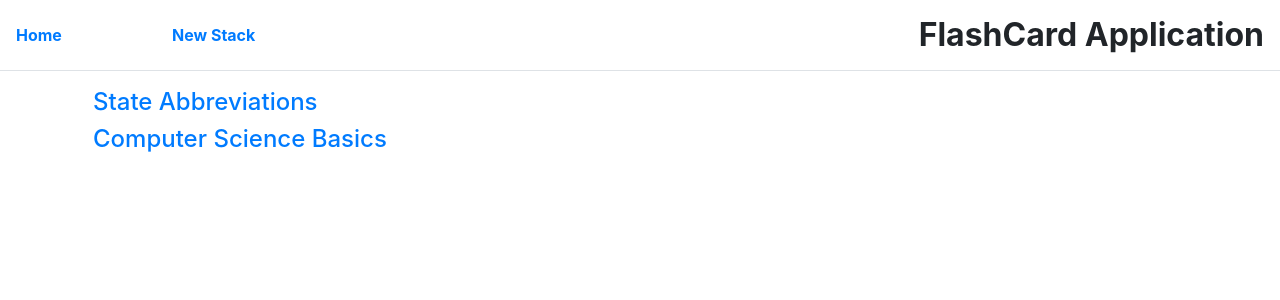
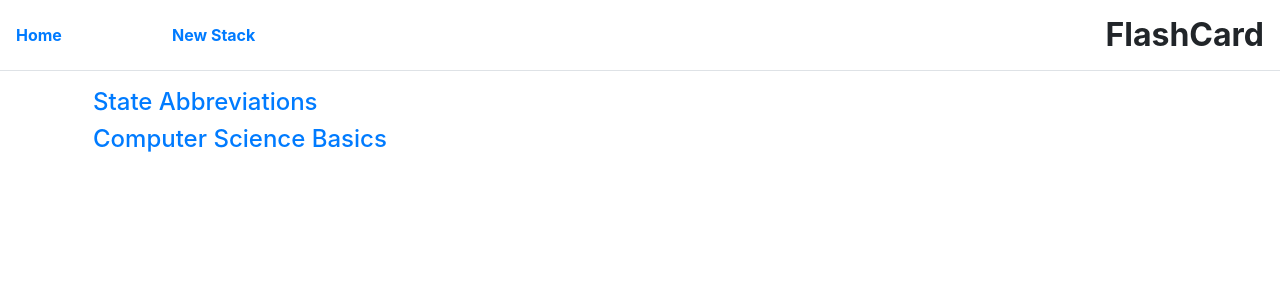
Before and after one commit to maysam-82/FlashCard, a React (Create React App) app: page / in a window 1280 px wide. Shown: the top 300 px of the page. Built offline with nearby package versions, Linux system fonts and the light colour scheme.

Commit message:
remove application

```diff
--- a/src/components/Header/Header.tsx
+++ b/src/components/Header/Header.tsx
@@ -13,7 +13,7 @@ const Header = () => {
 				</Link>
 			</div>
 			<h2 className="app-title text-right m-0 font-weight-bold">
-				FlashCard Application
+				FlashCard
 			</h2>
 		</div>
 	);
```
